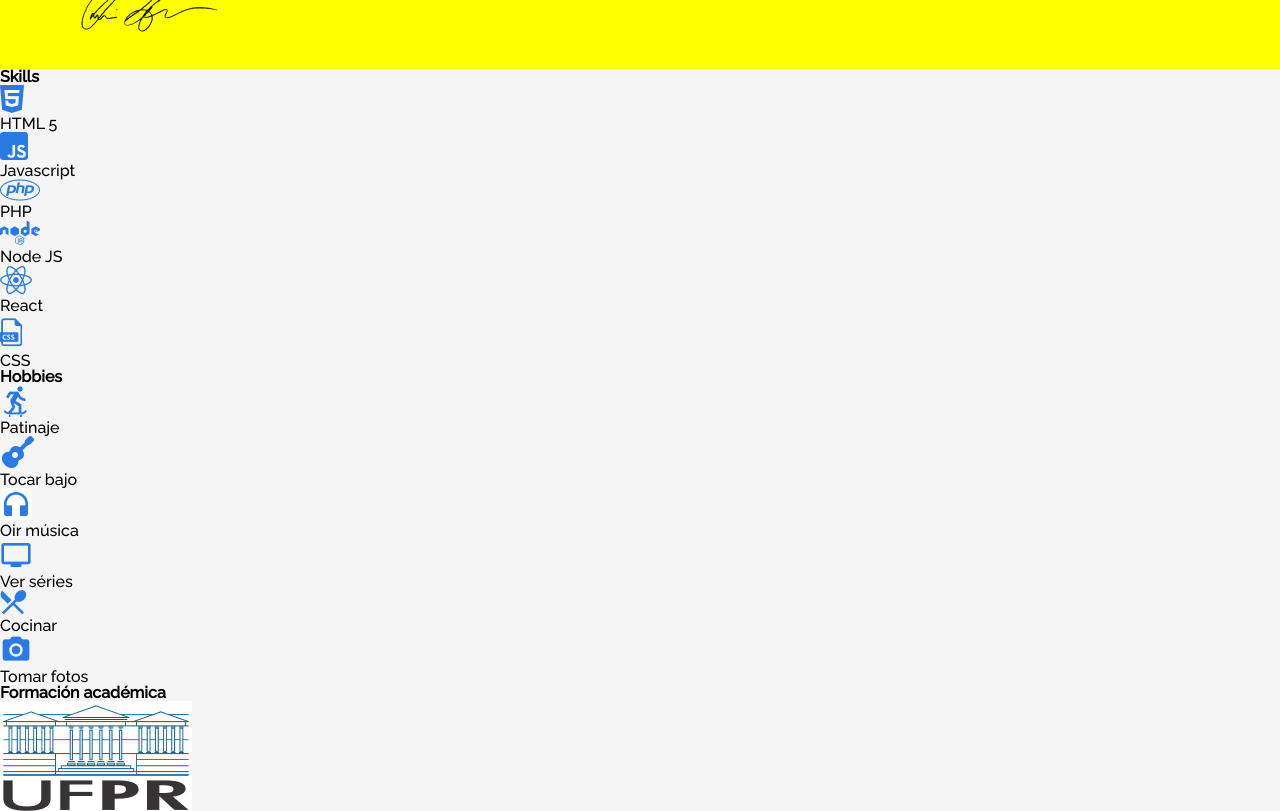
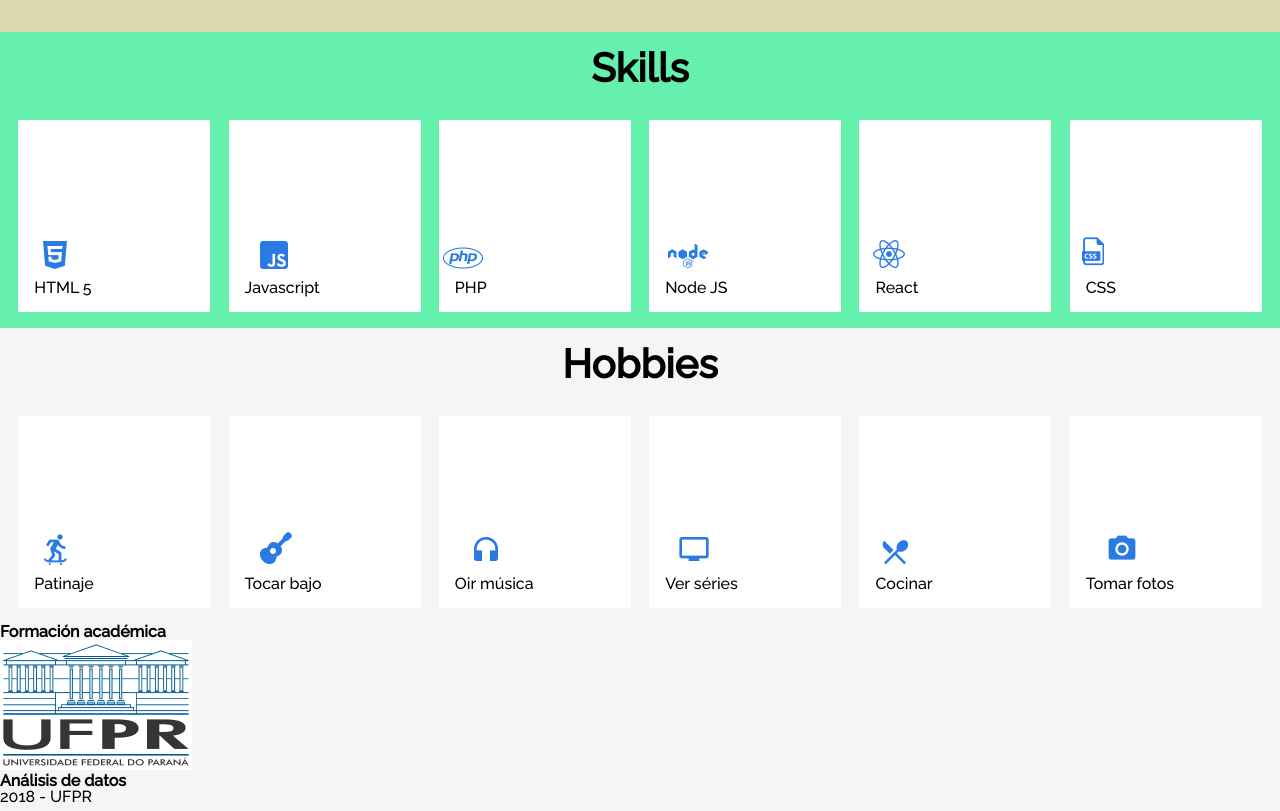
Before and after one commit to edgar-prog/portafolio-latam, a plain HTML site: page index.html in a window 1280 px wide. Shown: the part 873-1684 px from the top of the page. Drawn offline with Linux system fonts and the light colour scheme; files whose address does not match are found by name.

Commit message:
se completo al 90% las secciones hobbies y skills

```diff
--- a/css/about.css
+++ b/css/about.css
@@ -1,7 +1,7 @@
 /*Sección About*/
 
 section.about{
-	background: yellow;
+	background: #DCDAB0;
 }
 
 .about__container {
--- /dev/null
+++ b/css/hobbies.css
@@ -0,0 +1,41 @@
+
+section.hobbies {
+	text-align: center;
+	display: flex;
+	flex-direction: column;
+}
+
+.hobbies__title {
+	font-size: 2.5rem;
+	padding: 1rem 0 1rem 0;
+}
+
+.hobbies__line {
+	display: flex;
+	justify-content: space-evenly;
+	padding: 1rem 0 1rem 0;
+}
+
+.hobbies__box {
+	background: white;
+	width: 12rem;
+	height: 12rem;
+	display: flex;
+	justify-content: flex-start;
+}
+
+.hobbies__box ul {
+	align-self: flex-end;
+	padding-bottom: 1rem;
+}
+
+
+.hobbies__img {
+
+}
+
+.hobbies__name {
+	padding-top: 0.5rem;
+	padding-left: 1rem;
+	font-size: 1rem;
+}
--- a/css/menu.css
+++ b/css/menu.css
@@ -1,10 +1,9 @@
 /*Sección Menu*/
 
 section.menu{
-	background:green;
+	background: #BDE5A1;
 	display: flex;
 	justify-content: space-evenly;
-	margin: 1rem 0;
 }
 
 .menu__header {
@@ -21,22 +20,23 @@ section.menu{
 .menu__title {
 	width: 15rem;
 	font-size: 1rem;
+	padding: 1rem 0rem 1rem 0rem;
 	margin: auto;
 }
 
 .menu__nav {
-	padding: 1rem;
-	text-align: right;
+	padding: 1rem 0rem 1rem 0rem;
 }
 
 .menu__list {
-
+	display: flex;
 }
 
 .menu__list__item {
 	font-size: 1rem;
-    display: inline-block;
-    margin-right: 0.7rem;
-    margin-bottom: 0.7rem;
-    margin-left: 0.7rem;
+    margin-right: 1.7rem;
 }
+
+.menu__list__item:hover {
+	text-decoration: underline;
+}
--- /dev/null
+++ b/css/skills.css
@@ -0,0 +1,42 @@
+
+section.skills {
+	background: #65F1AD;
+	text-align: center;
+	display: flex;
+	flex-direction: column;
+}
+
+.skills__title {
+	font-size: 2.5rem;
+	padding: 1rem 0 1rem 0;
+}
+
+.skills__line {
+	display: flex;
+	justify-content: space-evenly;
+	padding: 1rem 0 1rem 0;
+}
+
+.skills__box {
+	background: white;
+	width: 12rem;
+	height: 12rem;
+	display: flex;
+	justify-content: flex-start;
+}
+
+.skills__box ul {
+	align-self: flex-end;
+	padding-bottom: 1rem;
+}
+
+.skills__img{
+	/* position: absolute;
+	top: 45rem; */
+}
+
+.skills__name {
+	padding-top: 0.5rem;
+	padding-left: 1rem;
+	font-size: 1rem;
+}
--- a/css/title.css
+++ b/css/title.css
@@ -1,7 +1,7 @@
 /*Sección Title*/
 
 section.title{
-	background: red;
+	background: #EC918A;
 	margin: 2rem 2 rem;
 }
 
--- a/index.html
+++ b/index.html
@@ -13,7 +13,8 @@
 	<link rel="stylesheet" href="css/menu.css">
 	<link rel="stylesheet" href="css/title.css">
 	<link rel="stylesheet" href="css/about.css">
-
+	<link rel="stylesheet" href="css/skills.css">
+	<link rel="stylesheet" href="css/hobbies.css">
 	<!-- Fonte del Proyecto Raleway -->
     <link href="https://fonts.googleapis.com/css2?family=Raleway:wght@500&display=swap" rel="stylesheet">
 
@@ -37,7 +38,6 @@
 					<li class="menu__list__item"><a href="#formacion">Formación</a></li>
 					<li class="menu__list__item"><a href="#xp">Proyectos</a></li>
 					<li class="menu__list__item"><a href="#contacto">Contacto@fulana.com</a></li>
-
 				</ul>
 				<!-- <li class="menu__list__item__contato"><a href="#contacto">contacto@fulana.com</a></li> -->
 			</nav>
```
